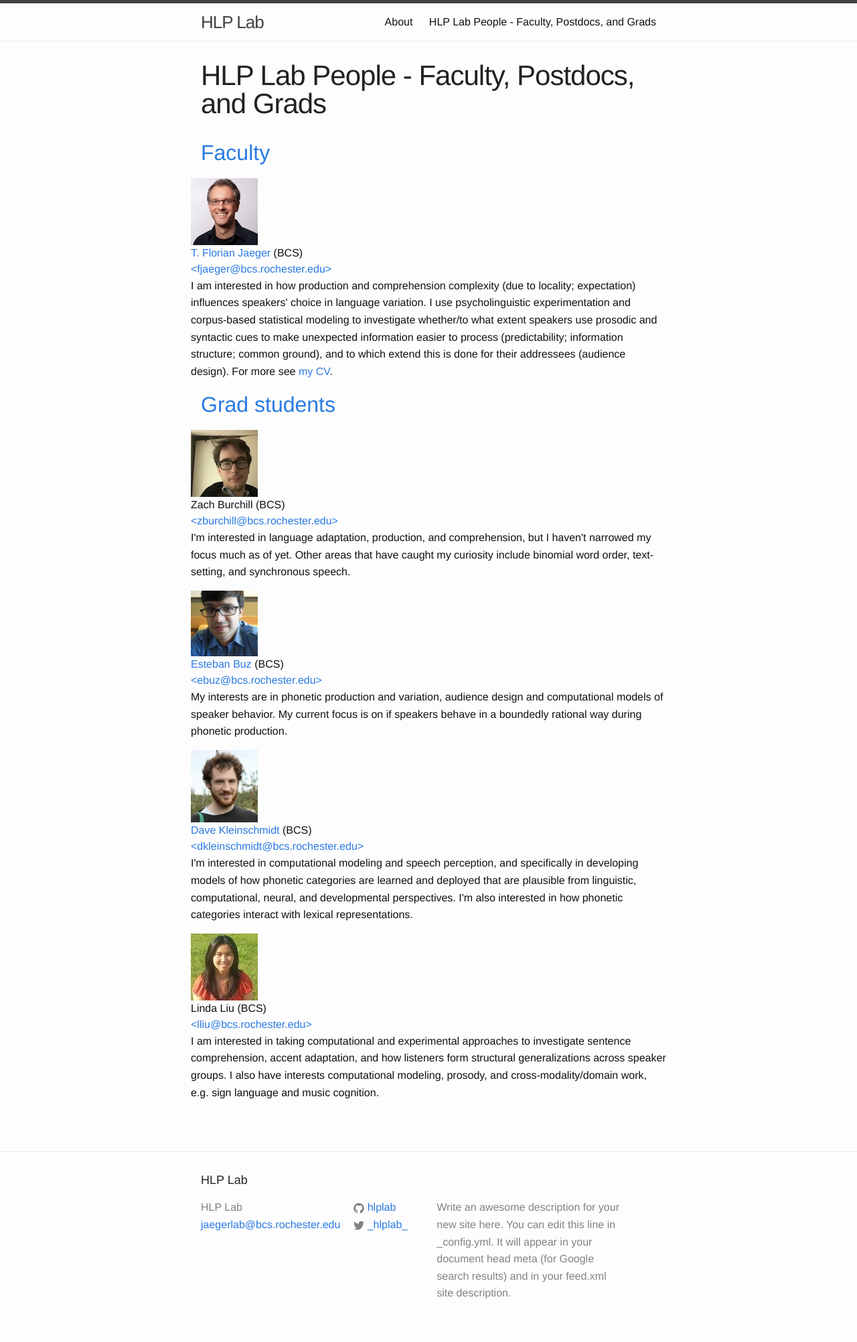
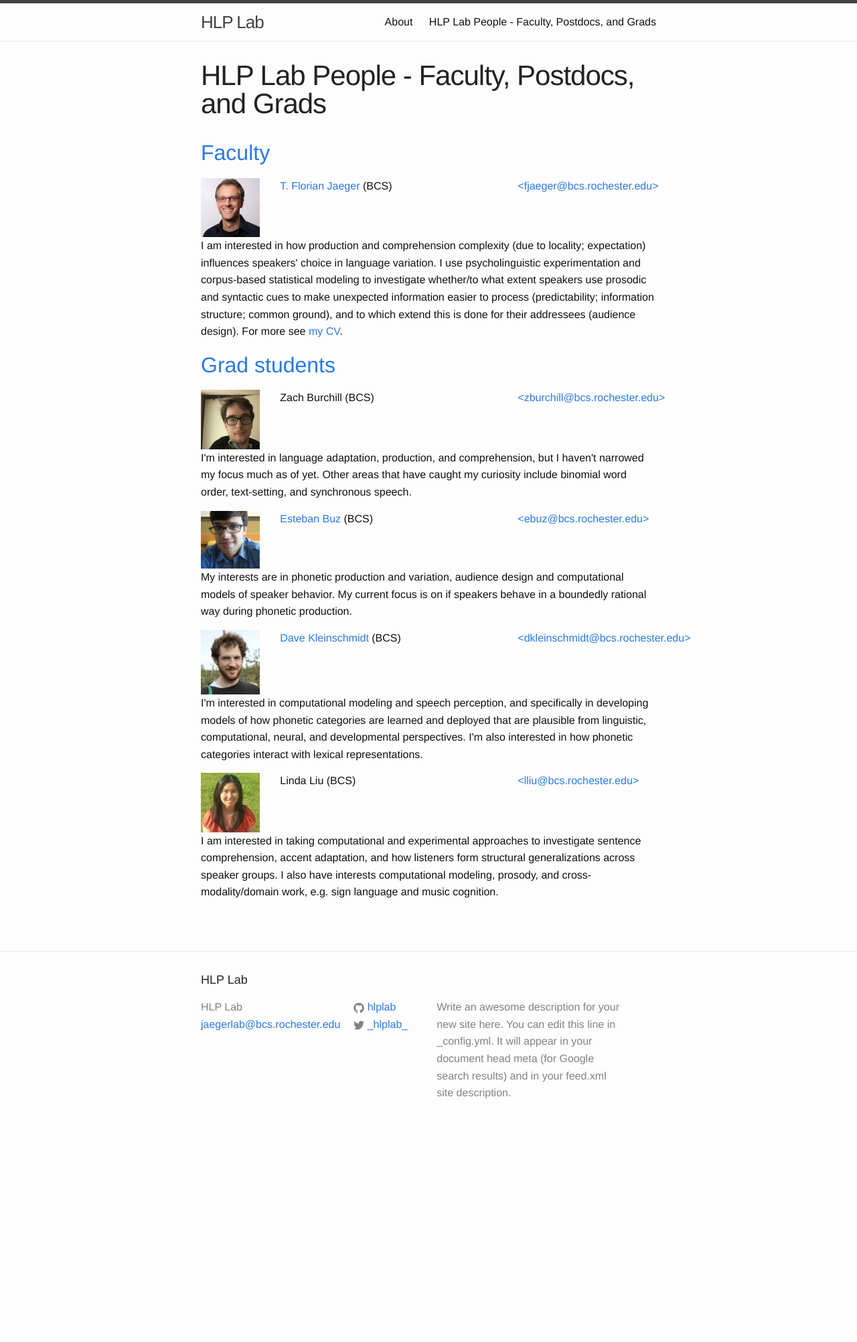
Before and after one commit to hlplab/hlpjekyll, a Jekyll site: the page built from people/faculty_grads.html, in a window 1280 px wide. Shown: the whole page at 67% size. Built offline with Jekyll 4.4.1, drawn with Linux system fonts in a browser that asks for light colours; nearby versions of some CDN libraries; comment, search, counter and statistics services are not loaded; after the commit the page ends 1705 px from its top, so only the background shows below that.

Commit message:
Actually do the Foundation classes right on the person include.

```diff
--- a/_includes/person.html
+++ b/_includes/person.html
@@ -1,17 +1,17 @@
-<div class="row" id="{{person.username}}">
+<div class="row" id="{{person.username}}" >
   <div class="row">
-      <div large-2 columns>
+      <div class="large-2 columns">
         <img src="/pics/{{person.username}}.jpg" height="100px" width="100px" alt=""/>
       </div>
-      <div large-5 columns>
+      <div class="large-6 columns">
         {% if person.homepage %}<a href="{{person.homepage}}">{% endif %}{{person.firstname}} {{person.lastname}}{% if person.homepage %}</a>{% endif %} ({{person.department}})
       </div>
-      <div large-3 columns>
+      <div class="large-4 columns">
         <a href="mailto:{{person.email}}">&lt;{{person.email}}&gt;</a><br/>
       </div>
   </div>
   <div class="row">
-    <div large-10 columns>
+    <div class="large-12 columns">
       <p>{{person.blurb}}</p>
     </div>
   </div>
```
